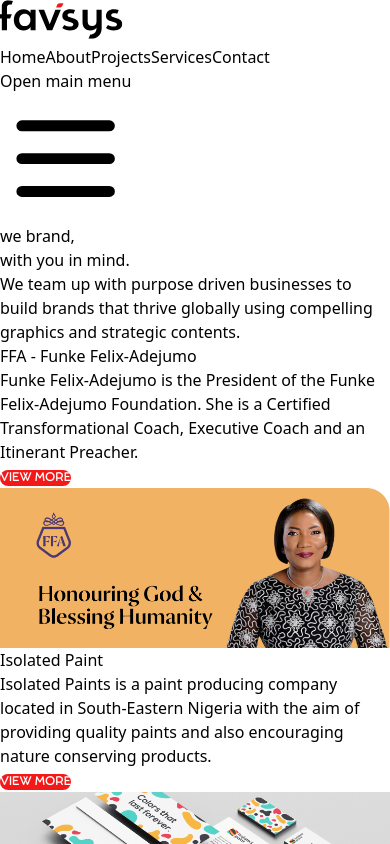
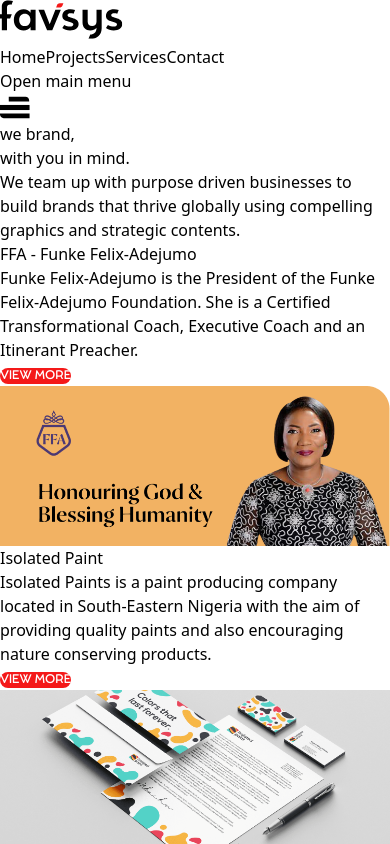
Before and after one commit to Bwise1/favsys.co, a Next.js app: page / in a window 390 px wide. Shown: the top 844 px of the page. Built offline with nearby package versions, Linux system fonts and the light colour scheme.

Commit message:
mobile Menu and Navigation

```diff
--- a/components/Header/Header.js
+++ b/components/Header/Header.js
@@ -24,29 +24,19 @@
                                 <div className="ml-10 flex items-baseline space-x-4">
                                     <Link
                                         className="cursor-pointer hover:bg-buttonPaint text-black hover:text-white px-3 py-2 rounded-md text-sm font-medium"
+                                        to="home"
                                         activeClass="Home"
                                         href="/"
                                         smooth={true}
                                         offset={50}
                                         duration={500}
-
                                     >
                                         Home
                                     </Link>
+
                                     <Link
-                                        activeClass="about"
-                                        to="about"
-                                        href="/#projects"
-                                        smooth={true}
-                                        offset={50}
-                                        duration={500}
-                                        className="cursor-pointer hover:bg-buttonPaint text-black hover:text-white px-3 py-2 rounded-md text-sm font-medium"
-                                    >
-                                        About
-                                    </Link>
-                                    <Link
-                                        activeClass="work"
-                                        to="work"
+                                        activeClass="projects"
+                                        to="projects"
                                         href="/#projects"
                                         smooth={true}
                                         offset={50}
@@ -58,8 +48,8 @@
 
                                     <Link
                                         activeClass="Services"
-                                        to="work"
-                                        href="/"
+                                        to="services"
+                                        href="/#services"
                                         smooth={true}
                                         offset={50}
                                         duration={500}
@@ -86,26 +76,16 @@
                             <button
                                 onClick={() => setIsOpen(!isOpen)}
                                 type="button"
-                                className="bg-blue-600 inline-flex items-center justify-center p-2 rounded-md text-white  hover:bg-blue-600 focus:outline-none focus:ring-2 focus:ring-offset-2 focus:ring-offset-blue-800 focus:ring-white"
+                                className=" inline-flex items-center justify-center p-2 rounded-md text-black text-2xl focus:outline-none focus:ring-2 focus:ring-offset-2 focus:bg-buttonPaint focus:ring-white"
                                 aria-controls="mobile-menu"
                                 aria-expanded="false"
                             >
                                 <span className="sr-only">Open main menu</span>
                                 {!isOpen ? (
-                                    <svg
-                                        className="block h-6 w-6"
-                                        xmlns="http://www.w3.org/2000/svg"
-                                        fill="none"
-                                        viewBox="0 0 24 24"
-                                        stroke="currentColor"
-                                        aria-hidden="true"
-                                    >
-                                        <path
-                                            strokeLinecap="round"
-                                            strokeLinejoin="round"
-                                            strokeWidth="2"
-                                            d="M4 6h16M4 12h16M4 18h16"
-                                        />
+                                    <svg width="30" height="29" viewBox="0 0 41 31" fill="none" xmlns="http://www.w3.org/2000/svg">
+                                        <path d="M12 0.875H34.8571C37.6186 0.875 39.8571 3.11358 39.8571 5.875V7.14286H12V0.875Z" fill="black" />
+                                        <path d="M0 12.0178H40.3929V18.9821H0V12.0178Z" fill="black" />
+                                        <path d="M0 23.8572H40.3929V30.125H5C2.23858 30.125 0 27.8865 0 25.125V23.8572Z" fill="black" />
                                     </svg>
                                 ) : (
                                     <svg
@@ -139,7 +119,7 @@
                     leaveTo="opacity-0 scale-95"
                 >
 
-                    <div className="md:hidden" id="mobile-menu">
+                    <div className="md:hidden font-umbaMedium" id="mobile-menu">
 
                         <Link
                             href="/home"
@@ -148,55 +128,56 @@
                             smooth={true}
                             offset={50}
                             duration={500}
-                            className="cursor-pointer hover:bg-blue-600 text-black hover:text-white block px-3 py-2 rounded-md text-base font-medium"
+                            className="cursor-pointer hover:bg-buttonPaint text-black hover:text-white block px-3 py-2 rounded-md text-base "
                         >
                             Home
                         </Link>
                         <Link
-                            href="/about"
-                            activeClass="about"
-                            to="about"
+                            href="/#projects"
+                            activeClass="projects"
+                            to="projects"
                             smooth={true}
                             offset={50}
                             duration={500}
-                            className="cursor-pointer hover:bg-blue-600 text-black hover:text-white block px-3 py-2 rounded-md text-base font-medium"
+                            className="cursor-pointer hover:bg-buttonPaint text-black hover:text-white block px-3 py-2 rounded-md text-base"
                         >
-                            About
+                            Projects
                         </Link>
 
                         <Link
-                            href="/work"
-                            activeClass="work"
-                            to="work"
-                            smooth={true}
-                            offset={50}
-                            duration={500}
-                            className="cursor-pointer hover:bg-blue-600 text-black hover:text-white block px-3 py-2 rounded-md text-base font-medium"
-                        >
-                            Projects
-                        </Link>
-                        <Link
-                            href="/services"
+                            href="/#services"
                             activeClass="services"
                             to="services"
                             smooth={true}
                             offset={50}
                             duration={500}
-                            className="cursor-pointer hover:bg-blue-600 text-black hover:text-white block px-3 py-2 rounded-md text-base font-medium"
+                            className="cursor-pointer hover:bg-buttonPaint text-black hover:text-white block px-3 py-2 rounded-md text-base"
                         >
                             Services
                         </Link>
 
                         <Link
-                            href="/contact"
-                            activeClass="work"
-                            to="work"
+                            href="/#contact"
+                            activeClass="contact"
+                            to="contact"
                             smooth={true}
                             offset={50}
                             duration={500}
-                            className="cursor-pointer hover:bg-blue-600 text-black hover:text-white block px-3 py-2 rounded-md text-base font-medium"
+                            className="cursor-pointer hover:bg-buttonPaint text-black hover:text-white block px-3 py-2 rounded-md text-base"
                         >
                             Contact
+                        </Link>
+
+                        <Link
+                            href="/#clients"
+                            activeClass="clients"
+                            to="clients"
+                            smooth={true}
+                            offset={50}
+                            duration={500}
+                            className="cursor-pointer hover:bg-buttonPaint text-black hover:text-white block px-3 py-2 rounded-md text-base"
+                        >
+                            Clients
                         </Link>
                     </div>
 
--- a/pages/index.js
+++ b/pages/index.js
@@ -61,7 +61,7 @@
       <div id="projects" className="projects container py-8 space-y-8 lg:py-16">
 
         {/*FFA Project Section*/}
-        <div className="grid grid-cols-1 md:grid-cols-3 lg:grid-cols-3 lg:gap-2">
+        <div className="grid grid-cols-1 lg:grid-cols-3 lg:gap-2">
           <div className="">
             < Card1
               heading="FFA - Funke Felix-Adejumo"
@@ -69,7 +69,7 @@
               handleClick={btnClicked}
             />
           </div>
-          <div className="order-first md:col-span-2 md:order-none lg:col-span-2 lg:order-none ">
+          <div className="order-first lg:col-span-2 lg:order-none ">
             < Card2 image={display} />
           </div>
 
@@ -186,7 +186,7 @@
       </div>
 
       {/*Testimonial Section*/}
-      <div className="bg-favsent/[0.7] py-8">
+      <div id="services" className="bg-favsent/[0.7] py-8">
         <div className="flex">
           <p className="title">OUR EXPERTISE</p>
         </div>
```
